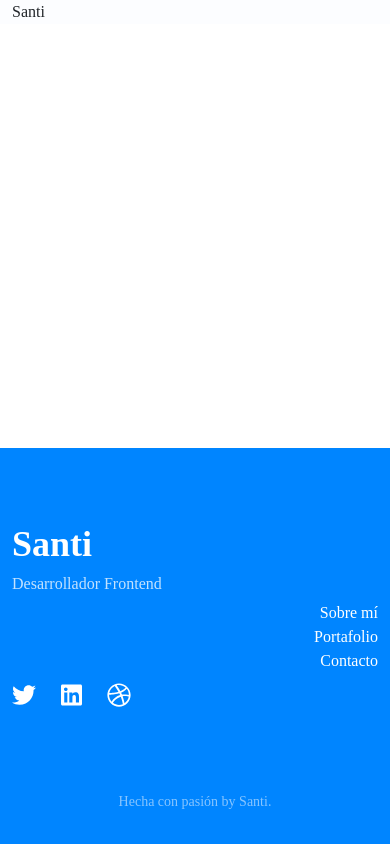
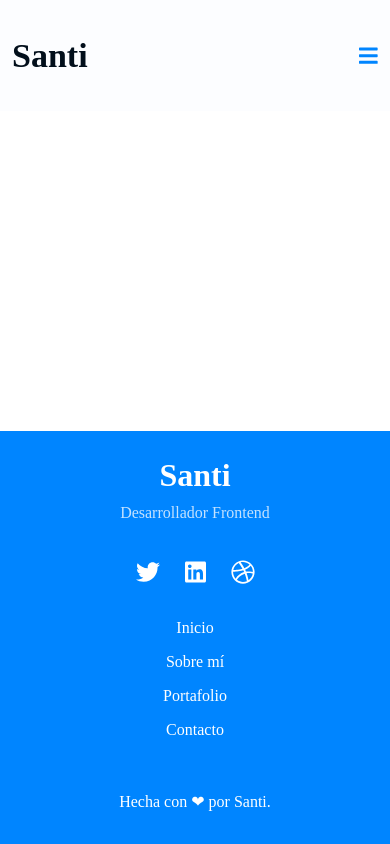
Before and after one commit to santiagojimenezisc/santiagojmz, a Vue app: page / in a window 390 px wide. Built offline with nearby package versions, Linux system fonts and the light colour scheme.

Commit message:
Se agrega header y footer en versión web.tablet y movil BETA

```diff
--- a/src/App.vue
+++ b/src/App.vue
@@ -1,6 +1,6 @@
 <template>
-  <div id="aplicacion">
-        <Header></Header>
+  <div id="aplicacion" class="container">
+     <Header></Header>
      <Footer></Footer>
   <router-view />
   </div>
@@ -24,9 +24,6 @@ export default {
   -webkit-font-smoothing: antialiased;
   -moz-osx-font-smoothing: grayscale;
   background: #FCFDFF;
-
   overflow-x: hidden;
-
 }
-
 </style>
--- a/src/components/Footer.vue
+++ b/src/components/Footer.vue
@@ -1,31 +1,32 @@
-<template>
-  <div id="footer">
-    <footer class="container">
-      <div class="row">
-        <div class="col-lg-4 col-md-4 col-sm-6">
+<template >
+  <footer id="Footer">
+    <div class="container">
+    <section class="footer-content">
+      <div class="">
         <div class="logo-footer">
           <h2>Santi</h2>
           <h4>Desarrollador Frontend</h4>
         </div>
       </div>
-        <div class="col-lg-4 col-md-4 col-sm-6 text-center footer-nav">
+      <div class="footer-nav">
+        <a href="">Inicio</a>
         <a href="">Sobre mí</a>
         <a href="">Portafolio</a>
         <a href="">Contacto</a>
+
       </div>
-        <div class="col-lg-4 col-md-4 col-sm-12 text-center footer-redes">
+      <div class="footer-redes">
         <a href=""><font-awesome-icon :icon="['fab', 'twitter']" /></a>
         <a href=""><font-awesome-icon :icon="['fab', 'linkedin']" /></a>
         <a href=""><font-awesome-icon :icon="['fab', 'dribbble']" /></a>
       </div>
+    </section>
+    <section class="footer-made-by">
+      <h6>Hecha con ❤ por Santi.</h6>
+    </section>
     </div>
-      <div class="row">
-        <div class="made-by">
-          <h6>Hecha con pasión by Santi.</h6>
-        </div>
-      </div>
+
   </footer>
-  </div>
 </template>
 <script>
 export default {
@@ -33,13 +34,24 @@ export default {
 };
 </script>
 <style scoped>
-.made-by{
+#Footer {
   display: flex;
+  align-items: center;
+  flex-direction: column;
   justify-content: center;
-    margin: 75px 0px 0px 0px;
+  overflow-x: hidden;
+  overflow-y: hidden;
+  background-color: #0085ff;
+  color: #fff;
+  position: absolute;
+  width: 100vw;
+  bottom: 0;
+  left: 0;
+  padding: 25px 0px 25px 0px;
 }
-.col-sm-12 {
-  margin: 5px 0px;
+.logo-footer {
+ display: flex;
+ flex-direction: column;
 }
 .footer-redes {
   display: flex;
@@ -47,32 +59,26 @@ export default {
   align-items: flex-start;
   gap: 25px;
 }
+.footer-made-by {
+  display: flex;
+  justify-content: center;
+  margin: 50px 0px 0px 0px;
+}
 .footer-redes a {
   font-size: 24px !important;
 }
 .footer-nav {
   display: flex;
+  flex-direction: row;
+  gap:10px;
   justify-content: space-between;
-  align-items: flex-start;
+}
+.footer-content {
+  display: flex;
+  justify-content: space-between;
+  align-items: center;
 }
 
-#footer {
-  display: flex;
-  align-items: center;
-  justify-content: center;
-  overflow-x: hidden;
-  width: 100%;
-  overflow-y: hidden;
-  background-color: #0085ff;
-  color: #fff;
-  position: absolute;
-  bottom: 0;
-  left: 0;
-  padding: 75px 0px 25px 0px;
-}
-.logo-footer {
-  text-align: left;
-}
 a {
   color: #fff;
   text-decoration: none;
@@ -82,22 +88,43 @@ a:hover {
   color: #00386b;
   transition: 0.4s;
 }
-@media only screen and (max-width: 768px) {
-
+@media only screen and (max-width: 767px) {
+  .footer-content{
+    flex-direction: column;
+    gap:25px 25px;
+  }
   .footer-nav {
+    order:3;
     flex-direction: column;
-    align-items: flex-end;
+    align-items: center;
+  }
+  .logo-footer{
+    order: 1;
+    display: flex;
+    align-items: center;
+    flex-direction: column;
   }
 
   .footer-redes {
+    order:2;
     justify-content: start;
-
+  }
+}
+@media (max-width: 1024px ) and (min-width: 768px)  {
+  .footer-content{
+    flex-direction: row;
+  }
+  .logo-footer{
+    flex-direction:column;
+    justify-content: start;
+  }
+  .footer-nav {
 }
 }
 
 h2 {
   font-weight: 700;
-  font-size: 36px;
+  font-size: 32px;
 }
 h4 {
   font-size: 16px;
--- a/src/components/Header.vue
+++ b/src/components/Header.vue
@@ -1,8 +1,29 @@
 <template>
   <div id="Header">
-      <header class="container">
-          Santi
-      </header>
+    <header class="container">
+      <div class="brand">
+        <a href="#">Santi</a>
+      </div>
+      <nav class="nav">
+        <ul class="navbar__links">
+          <li class="nav-item">
+            <a class="nav-link active" aria-current="page" href="#">Inicio</a>
+          </li>
+          <li class="nav-item">
+            <a class="nav-link" href="#">Sobre mí</a>
+          </li>
+          <li class="nav-item">
+            <a class="nav-link" href="#">Portafolio</a>
+          </li>
+          <li class="nav-item">
+            <a class="nav-link" href="#">Contacto</a>
+          </li>
+        </ul>
+      </nav>
+      <nav class="nav-movile">
+        <font-awesome-icon :icon="['fas', 'bars']" size="lg" :style="{ color: '#0085ff' }"/>
+      </nav>
+    </header>
   </div>
 </template>
 <script>
@@ -11,9 +32,63 @@ export default {
 };
 </script>
 <style scoped>
-#Header {
+.nav-movile{
+  display: none;
+}
+header {
   background-color: #fcfdff;
   width: 100%;
   overflow-x: hidden;
+  display: flex;
+  justify-content: space-between;
+  align-items: center;
+  padding: 30px 0px;
 }
+.brand a{
+text-decoration: none;
+color:#020F1B;
+font-weight: 700;
+  font-size: 34px;
+}
+nav{
+  order:2;
+}
+.navbar__links {
+  list-style: none;
+}
+.navbar__links li {
+  display: inline-block;
+  padding: 0px 10px;
+}
+.navbar__links a{
+  text-decoration: none;
+  font-size: 16px;
+  color: #020F1B;
+  font-weight: 500;
+  transition: all 0.3s ease-in-out 0s;
+}
+.navbar__links a:hover{
+   color:#0085ff;
+   transition: all 0.3s ease-in-out 0s;
+}
+.navbar__links .active{
+
+ color:#0085ff;
+}
+/*
+* Santiago Jimenez 02/10/21
+* Móvil responsivo pantallas menores a 768px
+*/
+@media only screen and (max-width: 768px) {
+  #Header{
+    border-bottom: black;
+  }
+  .nav{
+    display: none;
+  }
+  .nav-movile{
+    display: flex;
+  }
+}
+
 </style>
--- a/src/main.js
+++ b/src/main.js
@@ -7,12 +7,14 @@ import "bootstrap";
 
 import { library } from '@fortawesome/fontawesome-svg-core'
 import { FontAwesomeIcon } from '@fortawesome/vue-fontawesome'
+
 import { faTwitter } from '@fortawesome/free-brands-svg-icons'
 import { faLinkedin } from '@fortawesome/free-brands-svg-icons'
 import { faDribbble} from '@fortawesome/free-brands-svg-icons'
+import { faBars } from '@fortawesome/free-solid-svg-icons'
 
 
 
-library.add(faTwitter,faDribbble,faLinkedin)
+library.add(faTwitter,faDribbble,faLinkedin,faBars)
 
 createApp(App).component("font-awesome-icon", FontAwesomeIcon).use(router).mount("#app");
```
Lines whose indentation alone changed are shown as unchanged.
